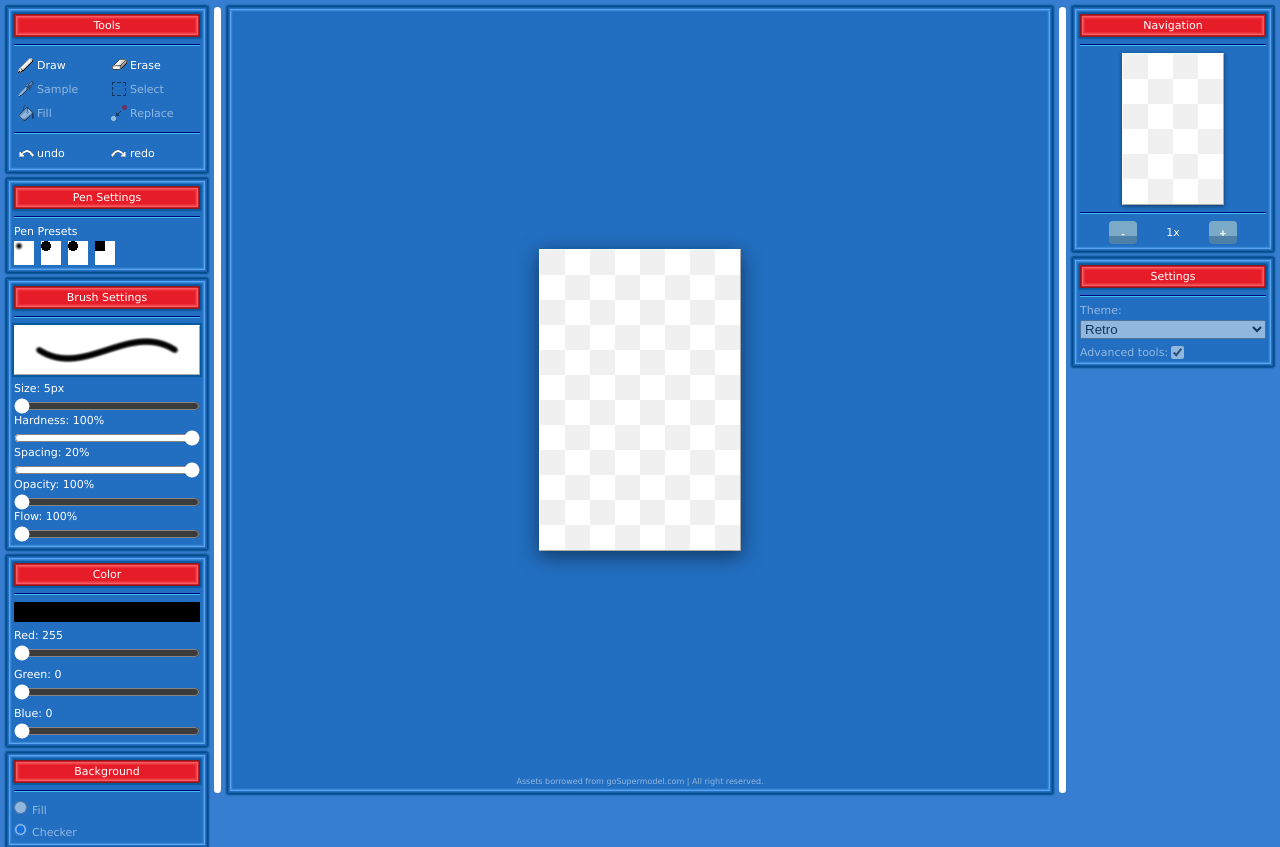
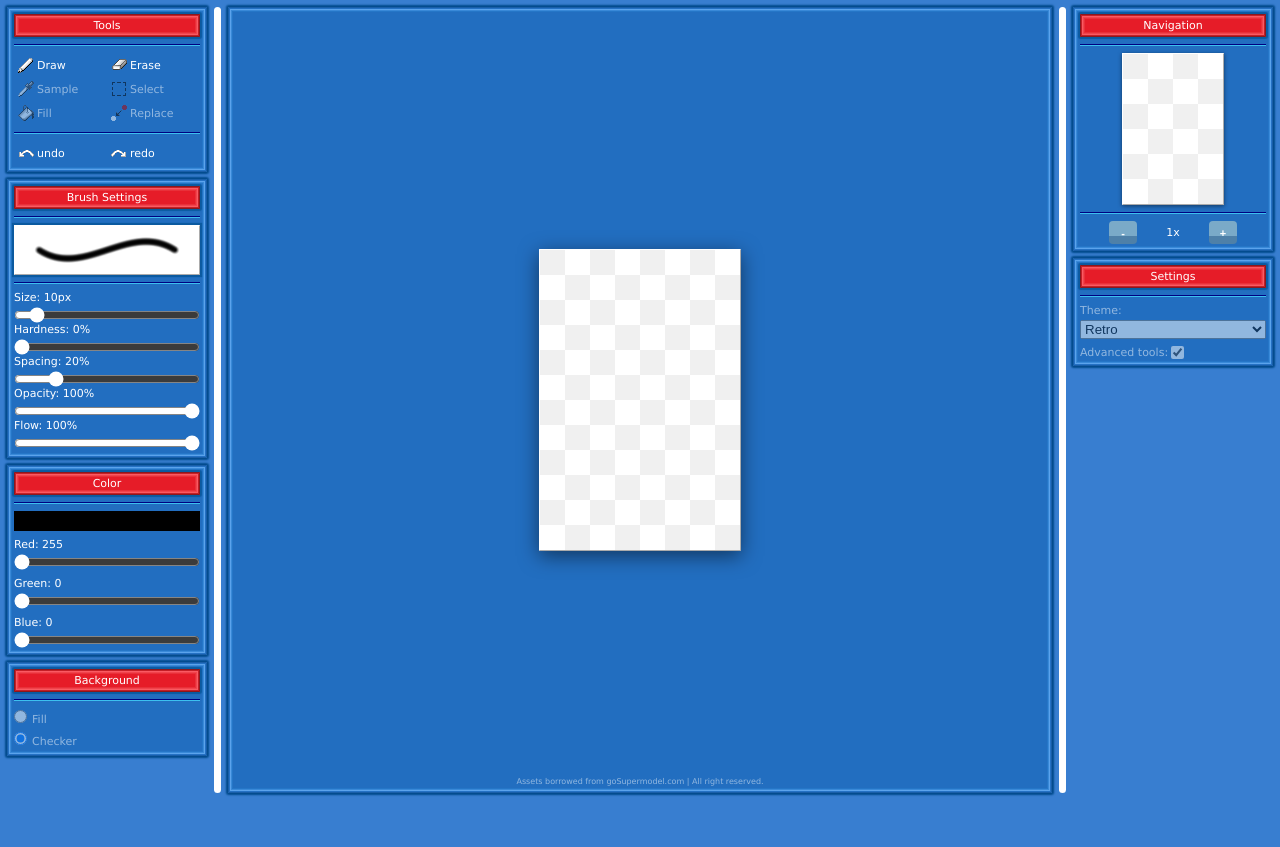
Before and after one commit to Spigbie/gSm-Designer-Classic, a plain HTML site: page index.html in a window 1280 px wide. After the commit the page ends 800 px from the top, so only its background shows below. Drawn offline with Linux system fonts and the light colour scheme.

Commit message:
fixing brush settings but also breaking

```diff
--- a/designer.css
+++ b/designer.css
@@ -155,7 +155,7 @@ p, span, label{
     background-color: white;
     border: 1px outset white;
     box-shadow: 0px 0px 1px 2px rgb(11, 90, 160);
-
+    position: relative;
 }
 
 #brushPreviewCanvas{
@@ -478,3 +478,21 @@ footer > p {
 .range-wrapper > label {
     text-transform: capitalize;
 }
+
+#saveBrushButton{
+    width: 20px;
+    height: 20px;
+    background-color: black;
+    display: flex;
+    align-items: center;
+    justify-content: center;
+    cursor: pointer;
+    position: absolute;
+    border-radius: 100%;
+    top: 0;
+    right: 0;
+}
+
+#saveBrushButton > span{
+    font-weight: bold;
+}
--- a/designer.js
+++ b/designer.js
@@ -26,7 +26,6 @@ let recordMousePos = false;
 
 // tool Window
 const toolsContainerElement = document.querySelector("#toolsContainer");
-const drawButton = document.querySelector("#drawButton");
 const undoButton = document.querySelector("#undoButton");
 const redoButton = document.querySelector("#redoButton");
 
@@ -67,6 +66,8 @@ const baseCtx = baseCanvas.getContext("2d");
 const topCtx = topCanvas.getContext("2d");
 
 
+// Math
+const toPercent = (val) => Math.round(val * 100);
 
 
 // ✿✿✿✿✿✿✿✿✿✿✿✿✿✿✿✿✿✿✿✿✿✿✿✿✿✿✿✿✿✿✿✿✿✿✿✿✿✿✿✿✿✿✿✿✿✿✿✿✿✿✿✿✿✿✿✿✿✿✿✿✿✿✿✿✿✿✿✿✿✿✿✿✿✿✿✿✿✿✿✿✿✿✿✿✿✿✿✿✿✿✿✿✿✿✿
@@ -330,12 +331,32 @@ class PaintBrush extends Brush {
 
 
 
+const brushSettings = {
+    size:       {default: 10,   min: 1,     max: 100,   step: 1,    unit: "px"  },
+    hardness:   {default: 0,    min: 0,     max: 1,     step: 0.01, unit: "%",  format: toPercent},
+    spacing:    {default: 0.2,  min: 0,     max: 1,     step: 0.01, unit: "%",  format: toPercent},
+    opacity:    {default: 1,    min: 0.01,  max: 1,     step: 0.01, unit: "%",  format: toPercent},
+    flow:       {default: 1,    min: 0.01,  max: 1,     step: 0.01, unit: "%",  format: toPercent},
+};
+
+
 const brushes = [
-    new PaintBrush({size: 10, hardness: 0, spacing: 0.2, opacity: 1, flow: 1}),
-    new PaintBrush({size: 10, hardness: 1, spacing: 0.2, opacity: 1, flow: 1}),
-    new Pencil({size: 10, shape: "round", spacing: 0, opacity: 1}),
-    new Pencil({size: 10, shape: "square", spacing: 0, opacity: 1}),
+    new PaintBrush({
+        size: brushSettings.size.default,
+        hardness: brushSettings.hardness.default,
+        spacing: brushSettings.spacing.default,
+        opacity: brushSettings.opacity.default,
+        flow: brushSettings.flow.default
+    }),
+
+    new Pencil({
+        size: brushSettings.size.default,
+        shape: "round",
+        spacing: brushSettings.spacing.default,
+        opacity: brushSettings.opacity.default
+    }),
 ];
+
 
 currentBrush = brushes[0];
 
@@ -377,20 +398,13 @@ redoButton.addEventListener("click", () => {
 });
 
 
-const toPercent = (val) => Math.round(val * 100);
 
-const brushSettings = {
-    size:       {default: 5,    min: 1,     max: 100,   step: 1,    unit: "px"  },
-    hardness:   {default: 1,    min: 0,     max: 1,     step: 0.01, unit: "%",  format: toPercent},
-    spacing:    {default: 0.2,  min: 0,     max: 1,     step: 0.01, unit: "%",  format: toPercent},
-    opacity:    {default: 1,    min: 0.01,  max: 1,     step: 0.01, unit: "%",  format: toPercent},
-    flow:       {default: 1,    min: 0.01,  max: 1,     step: 0.01, unit: "%",  format: toPercent},
-}
 
 function renderBrushControls(container){
     for (const name in brushSettings){
 
         const setting = brushSettings[name];
+        if (!name in currentBrush) continue;
 
         const rangeWrapper = document.createElement("div");
         rangeWrapper.classList.add("window-group", "range-wrapper");
@@ -402,11 +416,12 @@ function renderBrushControls(container){
         rangeLabel.innerHTML = `${name}: <span class="range-text">${formatValue}</span>${setting.unit}`;
 
         const rangeInput = document.createElement("input");
+
         rangeInput.type = "range";
-        rangeInput.value = 0.5;
         rangeInput.min = setting.min;
         rangeInput.max = setting.max;
         rangeInput.step = setting.step;
+        rangeInput.value = setting.default;
         rangeInput.dataset.setting = name;
 
         rangeWrapper.append(rangeLabel, rangeInput);
@@ -499,7 +514,7 @@ function initiate(){
     renderBrushControls(brushSettingsContainer);
     updateBrushSettings();
     saveDrawingState();
-    loadBrushes(brushes);
+    // loadBrushes(brushes);
     updateColorPreview();
     updateBrushPreview(currentBrush);
 
--- a/index.html
+++ b/index.html
@@ -31,23 +31,13 @@
                 </section>
 
                 <section class="window">
-                    <h2>Pen Settings</h2>
-                    <hr>
-                    <div class="window-group">
-                        <span>Pen Presets</span>
-                        <div id="brushPresets">
-                        </div>
-                    </div>
-                </section>
-
-                <section class="window">
                     <h2>Brush Settings</h2>
                     <hr>
-
                     <div class="brushPreviewContainer">
                         <canvas id="brushPreviewCanvas" width="20" height="20"></canvas>
+                        <div class="hidden" id="saveBrushButton"><span>+</span></div>
                     </div>
-
+                    <hr>
                     <div id="brushSettings">
                     </div>
 
@@ -88,7 +78,6 @@
                             <label for="backgroundCheckerRadio">Checker</label>
                         </div>
                     </div>
-
                 </section>
 
             </div>
```
